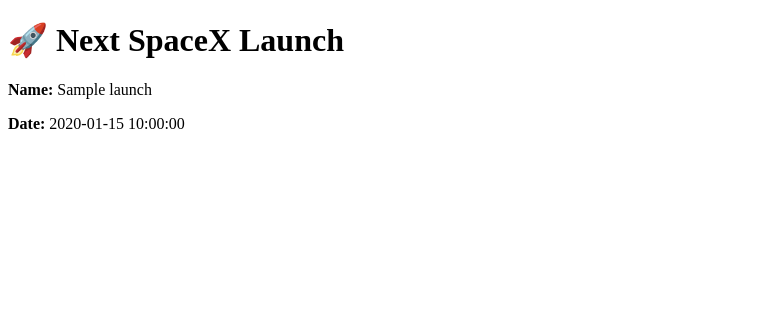
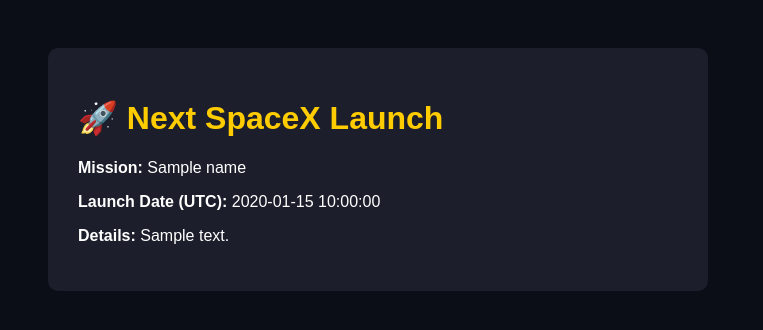
Before and after one commit to himanshuchaudhary275-cloud/spacex-launch-tracker, a Flask app: template app/templates/index.html in a window 1280 px wide. Shown: the top 330 px of the page, without its empty margins (0-763 px from the left). Run offline with Flask 3, Linux system fonts and the light colour scheme; the template is opened without the code that fills it: most values are stand-ins (such as "Sample title", 1, 10 or a date in 2020).

Commit message:
Show real-time upcoming SpaceX launch with API error handling

```diff
--- a/app/app.py
+++ b/app/app.py
@@ -3,44 +3,34 @@ import requests
 
 app = Flask(__name__)
 
+SPACEX_API_URL = "https://api.spacexdata.com/v5/launches/next"
+
 @app.route("/")
 def index():
-    url = "https://api.spacexdata.com/v5/launches/query"
+    try:
+        response = requests.get(SPACEX_API_URL, timeout=10)
+        response.raise_for_status()
+        data = response.json()
 
-    payload = {
-        "query": {
-            "upcoming": True
-        },
-        "options": {
-            "sort": {
-                "date_utc": "asc"
-            },
-            "limit": 1
-        }
-    }
+        launch_name = data.get("name", "N/A")
+        launch_date = data.get("date_utc", "N/A")
+        details = data.get("details", "No details available")
 
-    try:
-        response = requests.post(url, json=payload, timeout=10)
-        response.raise_for_status()
+        return render_template(
+            "index.html",
+            name=launch_name,
+            date=launch_date,
+            details=details
+        )
 
-        docs = response.json().get("docs", [])
-
-        if not docs:
-            launch_name = "No upcoming launches found"
-            launch_date = "N/A"
-        else:
-            launch_name = docs[0].get("name", "N/A")
-            launch_date = docs[0].get("date_utc", "N/A")
-
-    except Exception as e:
-        launch_name = "SpaceX API unavailable"
-        launch_date = "Please try again later"
-
-    return render_template(
-        "index.html",
-        name=launch_name,
-        date=launch_date
-    )
+    except requests.exceptions.RequestException as e:
+        # Safe fallback (NO 500 error)
+        return render_template(
+            "index.html",
+            name="Unable to fetch launch data",
+            date="N/A",
+            details="SpaceX API may be temporarily unavailable."
+        )
 
 if __name__ == "__main__":
     app.run(host="0.0.0.0", port=5000)
--- a/app/templates/index.html
+++ b/app/templates/index.html
@@ -1,11 +1,33 @@
 <!DOCTYPE html>
 <html>
 <head>
-    <title>SpaceX Tracker</title>
+    <title>SpaceX Launch Tracker</title>
+    <style>
+        body {
+            font-family: Arial, sans-serif;
+            background: #0b0d17;
+            color: white;
+            padding: 40px;
+        }
+        .card {
+            background: #1c1f2b;
+            padding: 30px;
+            border-radius: 10px;
+            max-width: 600px;
+        }
+        h1 {
+            color: #ffcc00;
+        }
+    </style>
 </head>
 <body>
+
+<div class="card">
     <h1>🚀 Next SpaceX Launch</h1>
-    <p><b>Name:</b> {{ launch.name }}</p>
-    <p><b>Date:</b> {{ launch.date_utc }}</p>
+    <p><strong>Mission:</strong> {{ name }}</p>
+    <p><strong>Launch Date (UTC):</strong> {{ date }}</p>
+    <p><strong>Details:</strong> {{ details }}</p>
+</div>
+
 </body>
 </html>
```
